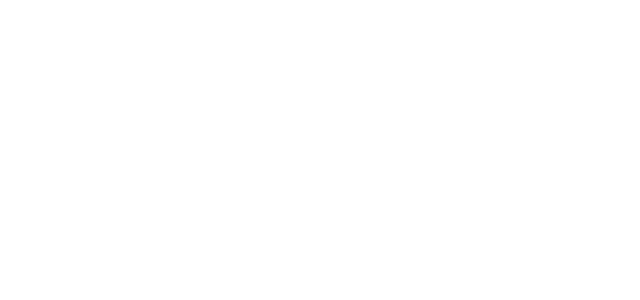
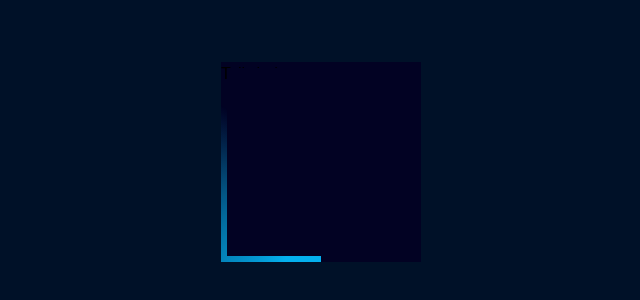
Before and after one commit to 2DevRuiz/CountriesApp, a Nuxt app: page /test2 in a window 1280 px wide. Before the commit this address had no page. Shown: the part 238-538 px from the top of the page, without its empty margins (319-959 px from the left). Built offline with nearby package versions, Linux system fonts and the light colour scheme.

Commit message:
Revision 1

```diff
--- a/assets/css/main.css
+++ b/assets/css/main.css
@@ -3,7 +3,18 @@
 @tailwind utilities;
 
 @layer base {
-    html {
-      font-family: Montserrat, sans-serif;
-    }
+  html {
+    font-family: Montserrat, sans-serif;
   }
+}
+
+
+@layer utilities {
+  .box::before {
+    @apply content-[''] absolute bg-[conic-gradient(#04b0ee_20deg,transparent_120deg)] w-[300px] h-[300px] top-[-25%] left-[-25%] animate-fullSpin
+
+  }
+  .box::after{
+    @apply content-[''] text-white w-[94%] h-[94%] bg-[#020223] absolute top-[3%] left-[3%] flex justify-center items-center uppercase tracking-[2px] font-medium
+  }
+}
--- a/pages/index.vue
+++ b/pages/index.vue
@@ -134,9 +134,12 @@ const orderAlf = () => {
 https://freefrontend.com/css-border-animations/ /// para los bordes de los cards
 https://www.kindacode.com/article/tailwind-css-how-to-create-an-off-canvas-side-menu/ // side bar
 https://www.kindacode.com/snippet/tailwind-css-create-a-floating-action-button-fab/
-
+https://tailwindflex.com/samuel33/hover-effect-card
 https://freefrontend.com/css-floating-action-buttons/
 
 
+practicar en casa tratar de realizarlo
+https://codepen.io/Huhtamaki/pen/GPzwPY
+https://freefrontend.com/css-border-animations/
 
 -->
--- a/pages/test.vue
+++ b/pages/test.vue
@@ -95,12 +95,22 @@
                 </div>
             </div>
         </div>
-    </div>
-    <!-- <button onclick="buttonHandler()" title="Contact Sale"
-        class="fixed z-90 bottom-10 right-8 bg-blue-600 w-20 h-20 rounded-full drop-shadow-lg flex justify-center items-center text-white text-4xl hover:bg-blue-700 hover:drop-shadow-2xl hover:animate-bounce duration-100">&#9993;</button> -->
-    <div class="fixed bottom-4 right-4">
+        <div class="w-full h-96 bg-[#001128] p-5">
+            <div class="flex justify-center items-center">
+                <div class="relative w-[200px] h-[200px] bg-[#020223]">
+
+                </div>
+            </div>
+        </div>
+
+
+<div class="fixed bottom-4 right-4">
         <button class="bg-blue-500 hover:bg-blue-600 text-white font-bold py-2 px-4 rounded-full shadow-lg">
             Feedback
         </button>
     </div>
+    </div>
+    <!-- <button onclick="buttonHandler()" title="Contact Sale"
+        class="fixed z-90 bottom-10 right-8 bg-blue-600 w-20 h-20 rounded-full drop-shadow-lg flex justify-center items-center text-white text-4xl hover:bg-blue-700 hover:drop-shadow-2xl hover:animate-bounce duration-100">&#9993;</button> -->
+
 </template>
--- /dev/null
+++ b/pages/test2.vue
@@ -0,0 +1,9 @@
+<template>
+    <div class="w-full h-screen bg-[#001128] p-5 flex justify-center items-center">
+        <div class="">
+            <div class="box relative w-[200px] h-[200px] bg-[#020223] overflow-hidden">
+                <h1>Tailwind</h1>
+            </div>
+        </div>
+    </div>
+</template>
--- a/tailwind.config.js
+++ b/tailwind.config.js
@@ -11,6 +11,16 @@ module.exports = {
     extend: {
       objectPosition: {
         'center-bottom': '50% 100%',
+      },
+      keyframes:{
+        fullSpin:{
+          '100%':{
+            transform:'rotate(-360deg)'
+          }
+        }
+      },
+      animation:{
+        fullSpin:'fullSpin 3s linear infinite'
       }
     },
   },
```
